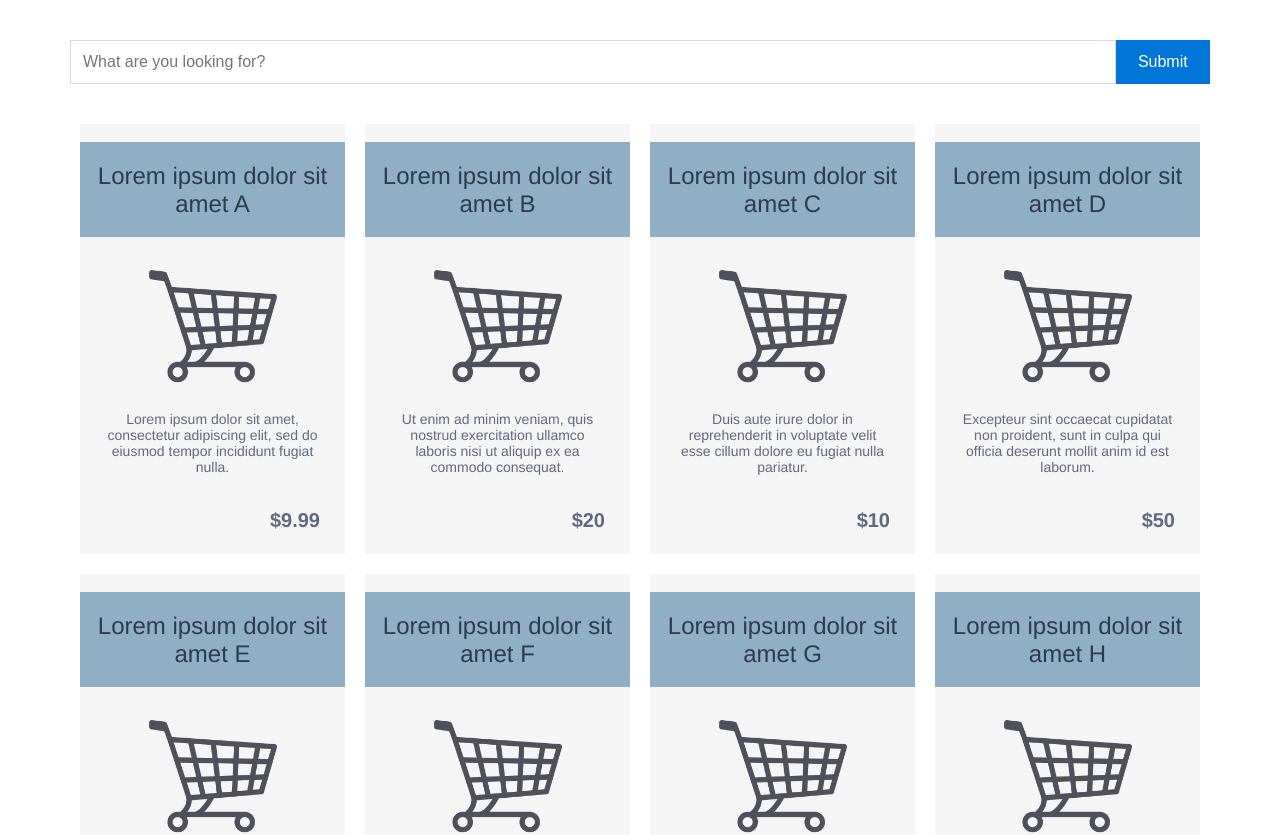
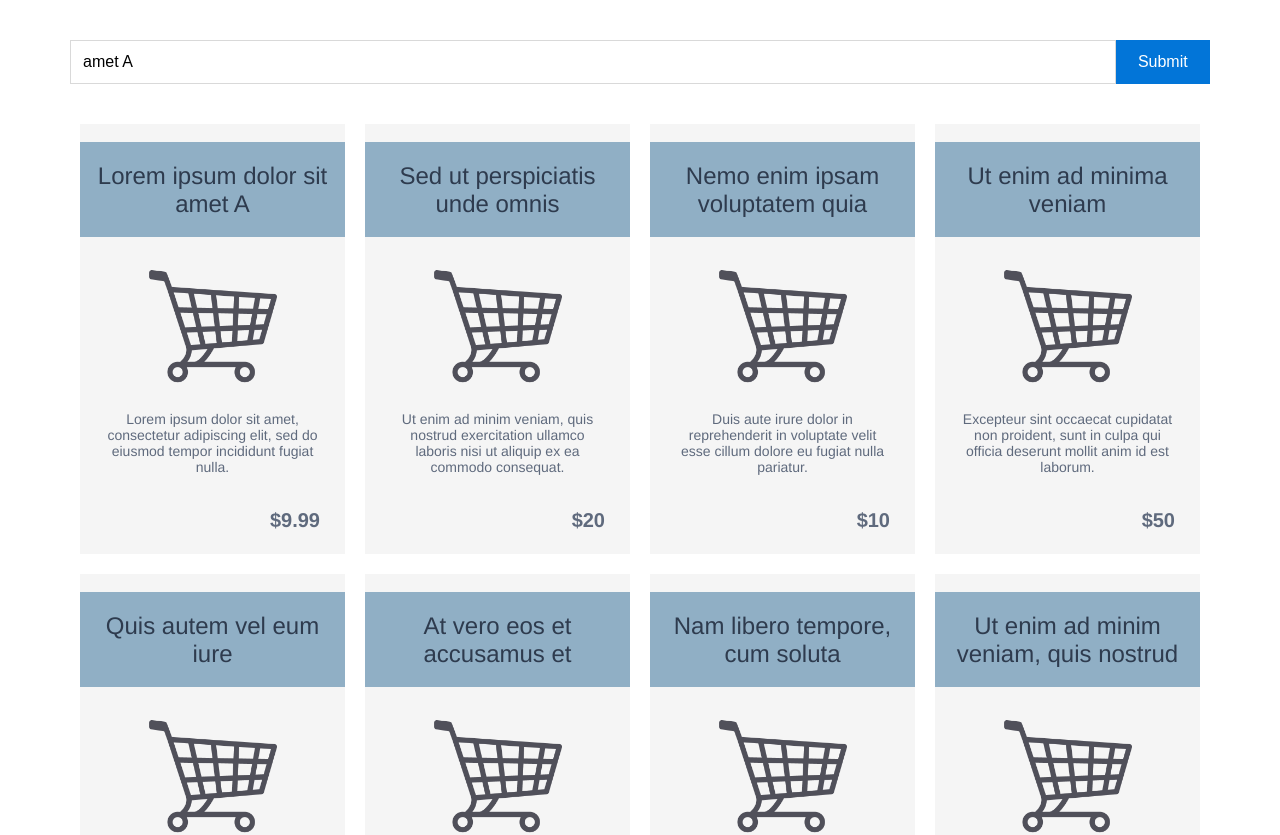
Before and after one commit to juniorvanin-zz/playground-react-redux, a React (Create React App) app: page / in a window 1280 px wide. Shown: the top 835 px of the page. Built offline with nearby package versions, Linux system fonts and the light colour scheme.

Commit message:
Uses search input to look for items.

```diff
--- a/src/App.js
+++ b/src/App.js
@@ -1,6 +1,6 @@
 import React from 'react';
 import ItemList from './itemList/containers/itemList'
-import SearchBar from './searchBar/components/searchBar'
+import SearchBar from './searchBar/containers/searchBar'
 
 import './App.css';
 
--- a/src/actions/index.js
+++ b/src/actions/index.js
@@ -1,18 +1,13 @@
-import uuidv4 from 'uuid/v4'
-
-export const updateNewTodo = word => {
+export const searchItemsByWord = word => {
   return {
-    type: 'UPDATE_NEW_TODO',
+    type: 'SEARCH_ITEM_BY_WORD',
     word
   }
 }
 
-export const saveTodo = todo => {
+export const updateSearchInput = word => {
   return {
-    type: 'SAVE_TODO',
-    todo: {
-      id: uuidv4(),
-      value: todo
-    }
+    type: 'UPDATE_SEARCH_INPUT',
+    word
   }
 }
--- a/src/itemList/components/itemList.js
+++ b/src/itemList/components/itemList.js
@@ -1,10 +1,13 @@
 import React from 'react'
 
-const ItemList = ({ items }) => (
+const ItemList = (state) => {
+  const items = state.items.searchedItems.length != 0 ? state.items.searchedItems : state.items.availables
+
+  return (
     <form>
       <ul className="shopping-card">
       {
-      items.availables.map(item =>
+        items.map(item =>
           (
             <li key={ item.id }>
               <span>{ item.title }</span>
@@ -18,5 +21,6 @@ const ItemList = ({ items }) => (
       </ul>
     </form>
   )
+}
 
 export default ItemList
--- /dev/null
+++ b/src/reducers/formReducer.js
@@ -0,0 +1,17 @@
+const initState = {
+    searchedItem: "amet A"
+}
+
+const formReducer = (state = initState, action) => {
+  switch (action.type) {
+    case "UPDATE_SEARCH_INPUT":
+      return {
+        ...state,
+        searchedItem: action.word
+      }
+    default:
+      return state
+  }
+}
+
+export default formReducer
--- a/src/reducers/index.js
+++ b/src/reducers/index.js
@@ -1,8 +1,11 @@
 import { combineReducers } from 'redux'
 import itemsReducer from './itemsReducer'
+import formReducer from './formReducer'
+
 
 const reducers = combineReducers({
-  items: itemsReducer
+  items: itemsReducer,
+  form: formReducer
 })
 
 export default reducers
--- a/src/reducers/itemsReducer.js
+++ b/src/reducers/itemsReducer.js
@@ -1,22 +1,29 @@
 const initState = {
+    searchedItems: [],
     availables: [
       { id: 1, title: "Lorem ipsum dolor sit amet A", description: "Lorem ipsum dolor sit amet, consectetur adipiscing elit, sed do eiusmod tempor incididunt fugiat nulla.", price: 9.99 },
-      { id: 2, title: "Lorem ipsum dolor sit amet B", description: "Ut enim ad minim veniam, quis nostrud exercitation ullamco laboris nisi ut aliquip ex ea commodo consequat.", price: 20.00 },
-      { id: 3, title: "Lorem ipsum dolor sit amet C", description: "Duis aute irure dolor in reprehenderit in voluptate velit esse cillum dolore eu fugiat nulla pariatur.", price: 10.00 },
-      { id: 4, title: "Lorem ipsum dolor sit amet D", description: "Excepteur sint occaecat cupidatat non proident, sunt in culpa qui officia deserunt mollit anim id est laborum.", price: 50.00 },
-      { id: 5, title: "Lorem ipsum dolor sit amet E", description: "Sed ut perspiciatis unde omnis iste natus error sit voluptatem accusantium doloremque laudantium, totam rem aperiam.", price: 12.75 },
-      { id: 6, title: "Lorem ipsum dolor sit amet F", description: "Nemo enim ipsam voluptatem quia voluptas sit aspernatur aut odit aut fugit, sed quia consequuntur magni.", price: 11.00 },
-      { id: 7, title: "Lorem ipsum dolor sit amet G", description: "Neque porro quisquam est, qui dolorem ipsum quia dolor sit amet, consectetur, adipisci velit, sed quia.", price: 13.00 },
-      { id: 8, title: "Lorem ipsum dolor sit amet H", description: "Ut enim ad minima veniam, quis nostrum exercitationem ullam corporis suscipit laboriosam, nisi ut aliquid?", price: 8.00 },
+      { id: 2, title: "Sed ut perspiciatis unde omnis", description: "Ut enim ad minim veniam, quis nostrud exercitation ullamco laboris nisi ut aliquip ex ea commodo consequat.", price: 20.00 },
+      { id: 3, title: "Nemo enim ipsam voluptatem quia", description: "Duis aute irure dolor in reprehenderit in voluptate velit esse cillum dolore eu fugiat nulla pariatur.", price: 10.00 },
+      { id: 4, title: "Ut enim ad minima veniam", description: "Excepteur sint occaecat cupidatat non proident, sunt in culpa qui officia deserunt mollit anim id est laborum.", price: 50.00 },
+      { id: 5, title: "Quis autem vel eum iure", description: "Sed ut perspiciatis unde omnis iste natus error sit voluptatem accusantium doloremque laudantium, totam rem aperiam.", price: 12.75 },
+      { id: 6, title: "At vero eos et accusamus et", description: "Nemo enim ipsam voluptatem quia voluptas sit aspernatur aut odit aut fugit, sed quia consequuntur magni.", price: 11.00 },
+      { id: 7, title: "Nam libero tempore, cum soluta", description: "Neque porro quisquam est, qui dolorem ipsum quia dolor sit amet, consectetur, adipisci velit, sed quia.", price: 13.00 },
+      { id: 8, title: "Ut enim ad minim veniam, quis nostrud", description: "Ut enim ad minima veniam, quis nostrum exercitationem ullam corporis suscipit laboriosam, nisi ut aliquid?", price: 8.00 },
       { id: 9, title: "Lorem ipsum dolor sit amet I", description: "Duis aute irure dolor in reprehenderit in voluptate velit esse cillum dolore eu fugiat nulla pariatur.", price: 1.75 },
-      { id: 10, title: "Lorem ipsum dolor sit amet J", description: "Quis autem vel eum iure reprehenderit qui in ea voluptate velit esse quam nihil molestiae consequatur?", price: 100.00 },
-      { id: 11, title: "Lorem ipsum dolor sit amet K", description: "At vero eos et accusamus et iusto odio dignissimos ducimus qui blanditiis praesentium voluptatum deleniti.", price: 99.90 },
-      { id: 12, title: "Lorem ipsum dolor sit amet L", description: "Nam libero tempore, cum soluta nobis est eligendi optio cumque nihil impedit quo minus id quod maxime.", price: 24.50 }
+      { id: 10, title: "Excepteur sint occaecat cupidatat", description: "Quis autem vel eum iure reprehenderit qui in ea voluptate velit esse quam nihil molestiae consequatur?", price: 100.00 },
+      { id: 11, title: "Quis autem vel eum iure", description: "At vero eos et accusamus et iusto odio dignissimos ducimus qui blanditiis praesentium voluptatum deleniti.", price: 99.90 },
+      { id: 12, title: "Nemo enim ipsam voluptatem quia", description: "Nam libero tempore, cum soluta nobis est eligendi optio cumque nihil impedit quo minus id quod maxime.", price: 24.50 }
     ]
 }
 
 const itemsReducer = (state = initState, action) => {
+  console.log(action)
   switch (action.type) {
+    case "SEARCH_ITEM_BY_WORD":
+      return {
+        ...state,
+          searchedItems: state.availables.filter(item => item.title.includes(action.word))
+      }
     default:
       return state
   }
--- a/src/searchBar/components/searchBar.js
+++ b/src/searchBar/components/searchBar.js
@@ -1,10 +1,26 @@
 import React from 'react'
 
-const SearchBar = () => (
+const handleSubmit = (searchItemsByWord) => (evt) => {
+  evt.preventDefault()
+  searchItemsByWord()
+}
+
+const handleOnChange = (updateSearchInput) => (evt) => {
+    evt.preventDefault()
+    updateSearchInput(evt.target.value)
+}
+
+const SearchBar = ({ searchItemsByWord, updateSearchInput, searchInput }) => (
   <div className="search-bar">
-    <form>
-      <input type="text" id="searchedItem" placeholder="What are you looking for?" autocomplete="off"/>
-      <button type="submit" class="">Submit</button>
+    <form onSubmit={ handleSubmit(() => searchItemsByWord(searchInput)) } >
+      <input
+        type="text"
+        id="searchInput"
+        placeholder="What are you looking for?"
+        autoComplete="off"
+        onChange={handleOnChange(updateSearchInput)}
+        value={ searchInput } />
+      <button type="submit">Submit</button>
     </form>
   </div>
 )
--- /dev/null
+++ b/src/searchBar/containers/searchBar.js
@@ -0,0 +1,23 @@
+import SearchBar from '../components/searchBar'
+import { connect } from 'react-redux'
+import { searchItemsByWord, updateSearchInput } from '../../actions'
+
+const mapStateToProps = (state) => {
+  return {
+    searchInput: state.form.searchedItem
+  }
+}
+
+const mapDispatchToProps = dispatch => {
+  return {
+    searchItemsByWord: word => {
+      dispatch(searchItemsByWord(word))
+    },
+    updateSearchInput: word => {
+      dispatch(updateSearchInput(word))
+    }
+  }
+}
+
+const connector = connect(mapStateToProps, mapDispatchToProps)
+export default connector(SearchBar)
```
Lines whose indentation alone changed are shown as unchanged.
